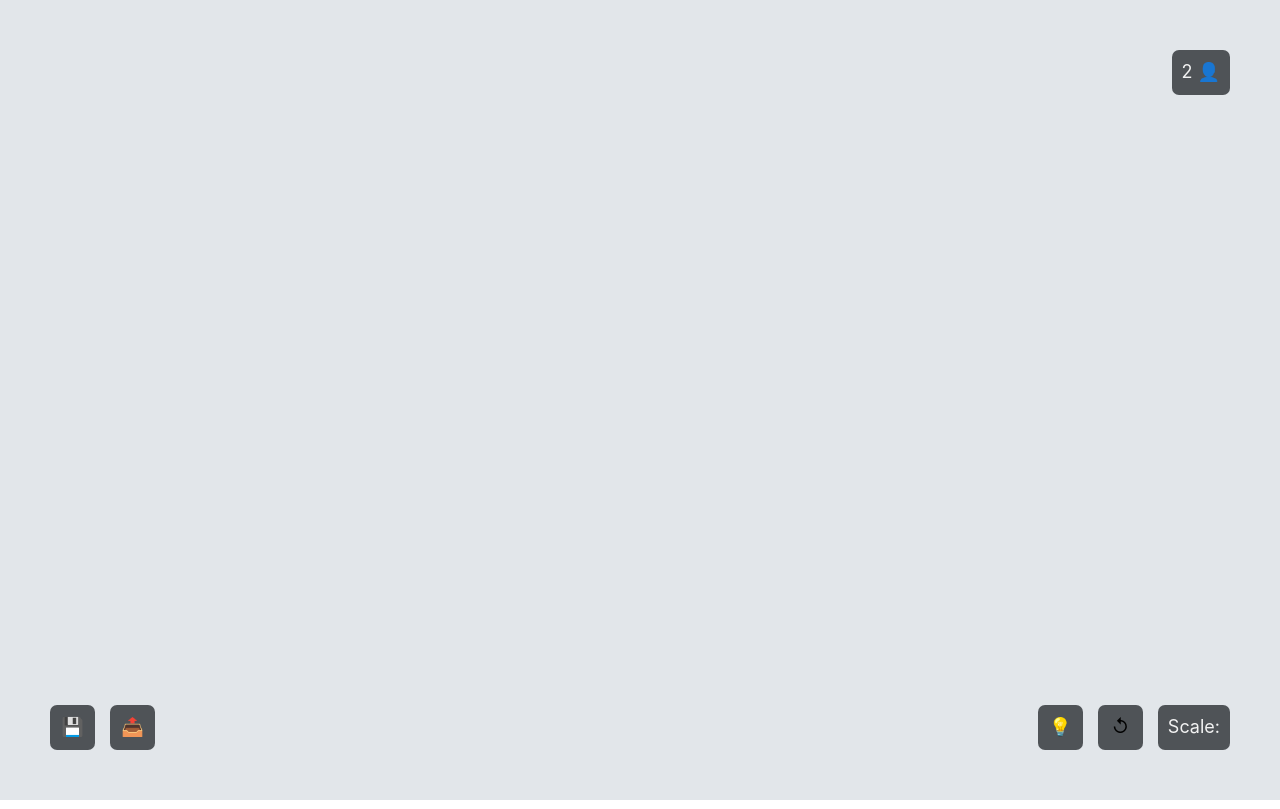
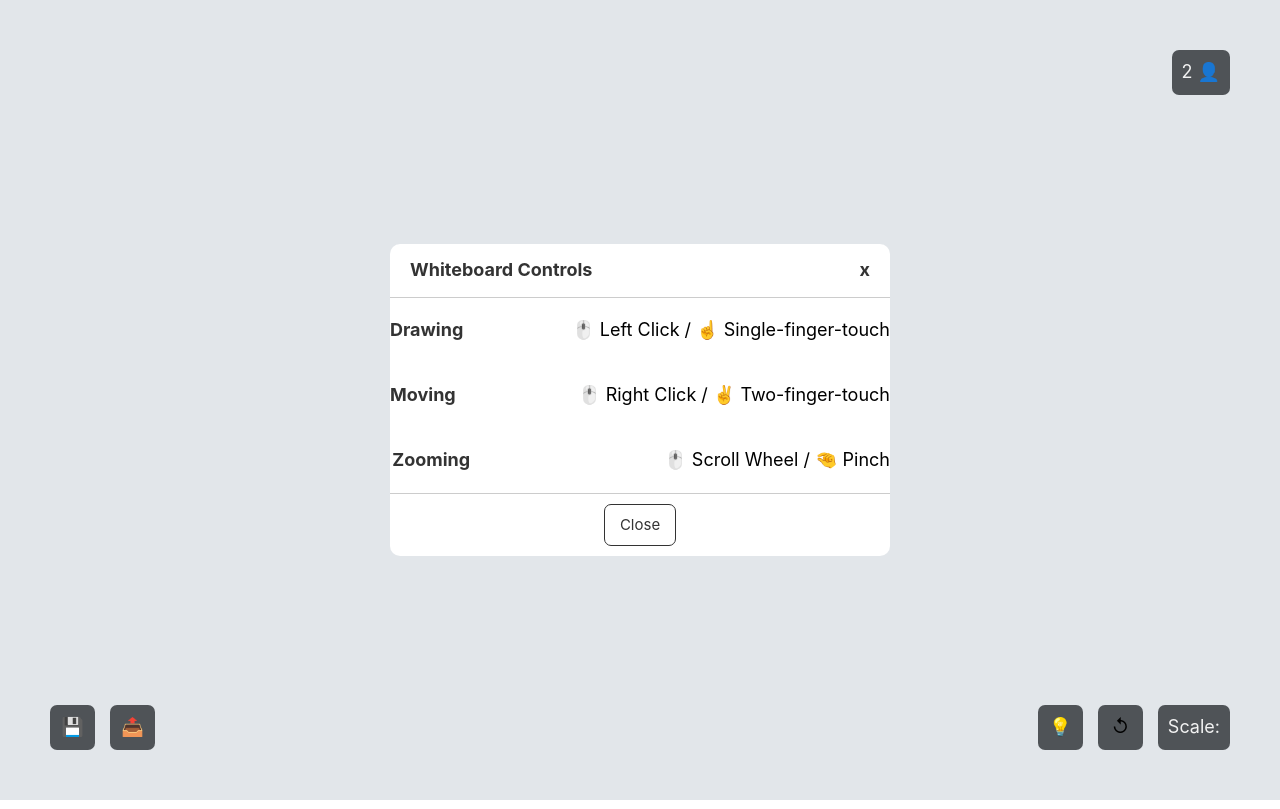
Before and after one commit to costingh/collaborative-whiteboard, a Next.js app in the folder frontend/: page / in a window 1280 px wide. Built offline with nearby package versions, Linux system fonts and the light colour scheme.

Commit message:
Added FileUploader and InfoPanel

```diff
--- a/frontend/components/Canvas.js
+++ b/frontend/components/Canvas.js
@@ -2,6 +2,8 @@ import React, { useState, useEffect, useRef} from 'react'
 // components
 import LeftBar from './LeftBar';
 import OnlineUsers from './OnlineUsers';
+import FileUploader from './FileUploader';
+import ShowInfoPanel from './ShowInfoPanel';
 import ColorPickerBar from './ColorPickerBar';
 import BottomRightBar from './BottomRightBar';
 import MoreActionsBar from './MoreActionsBar';
@@ -317,6 +319,13 @@ function Canvas() {
             <ColorPickerBar/>
             <LeftBar/>
             <OnlineUsers/>
+            {showFileUploader
+                && <FileUploader
+                    setShowFileUploader={setShowFileUploader}
+                    setTextReadFromFile={setTextReadFromFile}
+                />
+            }
+            {showInfoPanel && <ShowInfoPanel setShowInfoPanel={setShowInfoPanel}/>}
             <BottomRightBar/>
             {/* <MoreActionsBar/> */}
             <canvas
--- /dev/null
+++ b/frontend/components/FileUploader.js
@@ -0,0 +1,49 @@
+import React, {useState} from 'react'
+import styles from '../styles/FileUploader.module.scss'
+
+
+function FileUploader({setShowFileUploader, setTextReadFromFile}) {
+    const [message, setMessage] = useState('Please upload a file!');
+
+    const showFile = () => {
+        if (window.File && window.FileReader && window.FileList && window.Blob) {
+            var preview = document.getElementById('show-text');
+            var file = document.querySelector('input[type=file]').files[0];
+            var reader = new FileReader()
+
+            var textFile = /text.*/;
+
+            if (file.type.match(textFile)) {
+                reader.onload = function (event) {
+                    preview.innerHTML = event.target.result;
+                }
+            } else {
+                preview.innerHTML = "<span class='error'>No file!</span>";
+            }
+            reader.readAsText(file);
+
+            reader.onload = function(e) {
+                setTextReadFromFile(e.target.result);
+                setMessage('File uploaded successfully!');
+                setShowFileUploader(false);
+            };
+
+        } else {
+            setMessage('There was an error uploading your file. Please try again!');
+        }
+    }
+
+    const closeFileUploader = () => {
+        setShowFileUploader(false);
+    }
+
+    return (
+        <div className={styles.fileUploader}>
+            <input type="file" onChange={showFile}/>
+            <div id="show-text">{message}</div>
+            <div className={styles.icon} onClick={closeFileUploader}>Cancel</div>
+        </div>
+    );
+}
+
+export default FileUploader
--- /dev/null
+++ b/frontend/components/ShowInfoPanel.js
@@ -0,0 +1,40 @@
+import React from 'react'
+import styles from '../styles/ShowInfoPanel.module.scss'
+
+function ShowInfoPanel({setShowInfoPanel}) {
+    const closePanel = () => {
+        setShowInfoPanel(false)
+    }
+
+    return (
+        <div className={styles.infoPanel} onClick={closePanel}>
+            <div className={styles.inner}>
+                <div className={styles.top}>
+                    <div className={styles.paragraph}>
+                        <h1>Whiteboard Controls</h1>
+                        <div className={styles.close}>x</div>
+                    </div>
+                </div>
+                <div className={styles.middle}>
+                    <div className={styles.paragraph}>
+                        <h1 className={styles.heading}>Drawing</h1>
+                        <p className={styles.details}>🖱️ Left Click / ☝️ Single-finger-touch</p>
+                    </div>
+                    <div className={styles.paragraph}>
+                        <h1 className={styles.heading}>Moving</h1>
+                        <p className={styles.details}>🖱️ Right Click / ✌️ Two-finger-touch</p>
+                    </div>
+                    <div className={styles.paragraph}>
+                        <h1 className={styles.heading}>Zooming</h1>
+                        <p className={styles.details}>🖱️ Scroll Wheel / 🤏 Pinch</p>
+                    </div>
+                </div>
+                <div className={styles.bottom}>
+                    <div className={styles.closeBtn} onClick={closePanel}>Close</div>
+                </div>
+            </div>
+        </div>
+    )
+}
+
+export default ShowInfoPanel
--- /dev/null
+++ b/frontend/styles/FileUploader.module.scss
@@ -0,0 +1,31 @@
+.fileUploader {
+    position: absolute;
+    z-index: 999999;
+    height: 100vh;
+    width: 100vw;
+    left: 0;
+    top: 0;
+    bottom: 0;
+    right: 0;
+    background: rgba(255,255,255,0.8);
+    display: flex;
+    flex-direction: column;
+    justify-content: center;
+    align-items: center;
+
+    .icon {
+        color: #333;
+    font-size:15px;
+    padding: 8px 15px;
+    border-radius: 8px;
+    border: 1px solid #333;
+    text-transform: uppercase;
+    cursor: pointer;
+    margin-top: 30px;
+    transition: all .3s ease;
+    &:hover {
+        color: rgba(255,255,255,0.8);
+        background: #333;
+    }
+    }
+}
--- /dev/null
+++ b/frontend/styles/ShowInfoPanel.module.scss
@@ -0,0 +1,87 @@
+.infoPanel {
+    position: absolute;
+    z-index: 999999;
+    height: 100vh;
+    width: 100vw;
+    left: 0;
+    top: 0;
+    bottom: 0;
+    right: 0;
+    display: flex;
+    justify-content: center;
+    align-items: center;
+
+    .inner {
+        min-width: 200px;
+        width: 500px;
+        background: #fff;
+        border-radius: 10px;
+
+        .top {
+            width: 100%;
+            display: flex;
+            justify-content: center;
+            align-items: center;
+            border-bottom: 1px solid #ccc;
+            padding: 0px 20px;
+        }
+
+        .paragraph {
+            width: 100%;
+            display: flex;
+            justify-content: space-between;
+            align-items: center;
+
+            h1 {
+                color: #333;
+                font-size: 18px;
+                font-weight: 700;
+            }
+
+            .heading {
+                color: #333;
+                font-size: 18px;
+                font-weight: 700;
+                text-align: center;
+                flex: .3;
+                    text-align: center;
+            }
+
+            .close {
+                color: #333;
+                font-size: 18px;
+                font-weight: 700;
+                cursor: pointer;
+                transition: all .3s ease;
+                &:hover {
+                    color: #222;
+                }
+            }
+        }
+
+        .bottom {
+            width: 100%;
+            display: flex;
+            border-top: 1px solid #ccc;
+            justify-content: center;
+            align-items: center;
+            padding: 10px 20px;
+
+            .closeBtn {
+                padding: 8px 15px;
+                font-size: 15px;
+                color: #333;
+                border: 1px solid #333;
+                border-radius: 7px;
+                transition: all .3s ease;
+                cursor: pointer;
+                &:hover {
+                    color: #fff;
+                    background: #333;
+                }
+            }
+        }
+    }
+
+
+}
```
